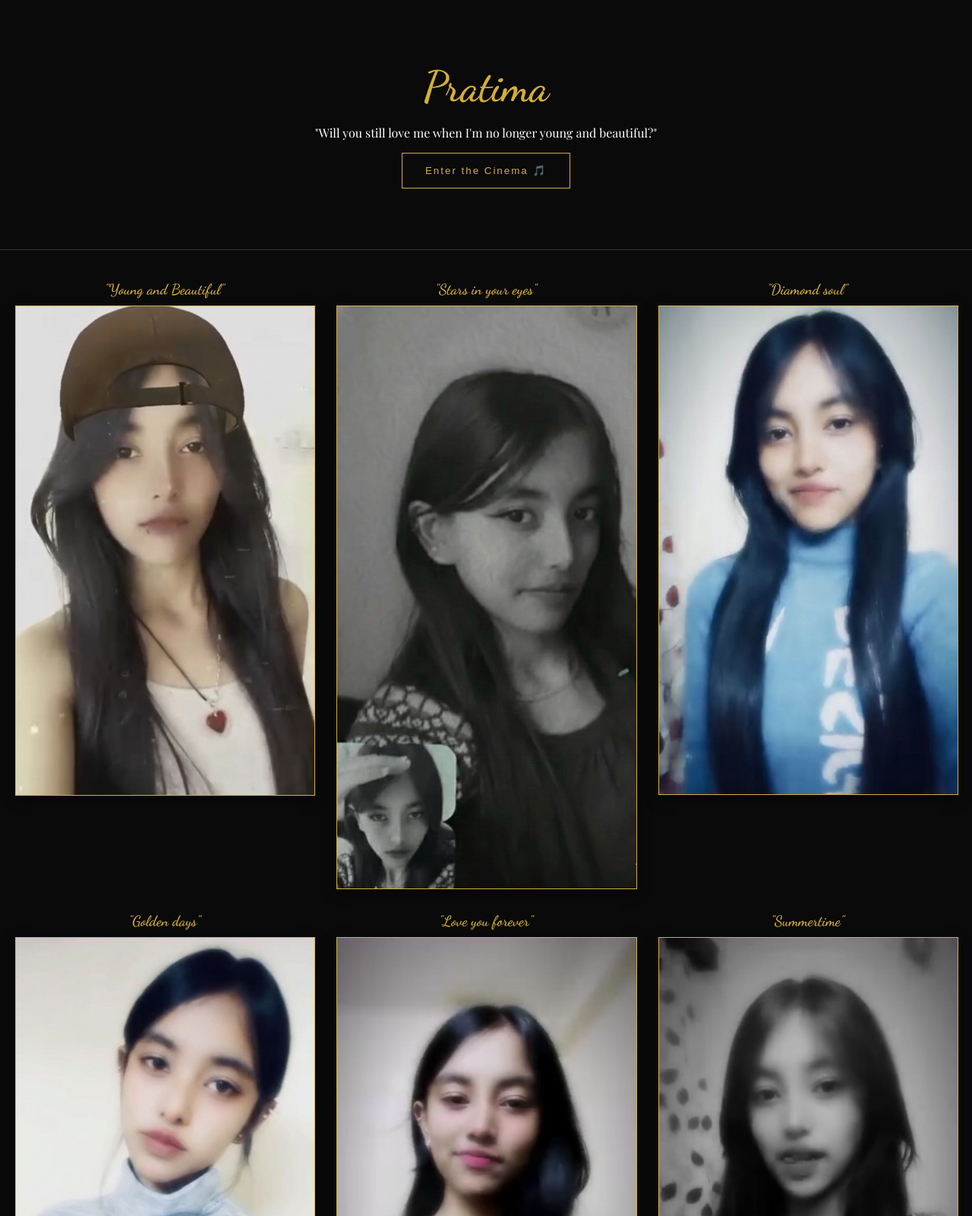
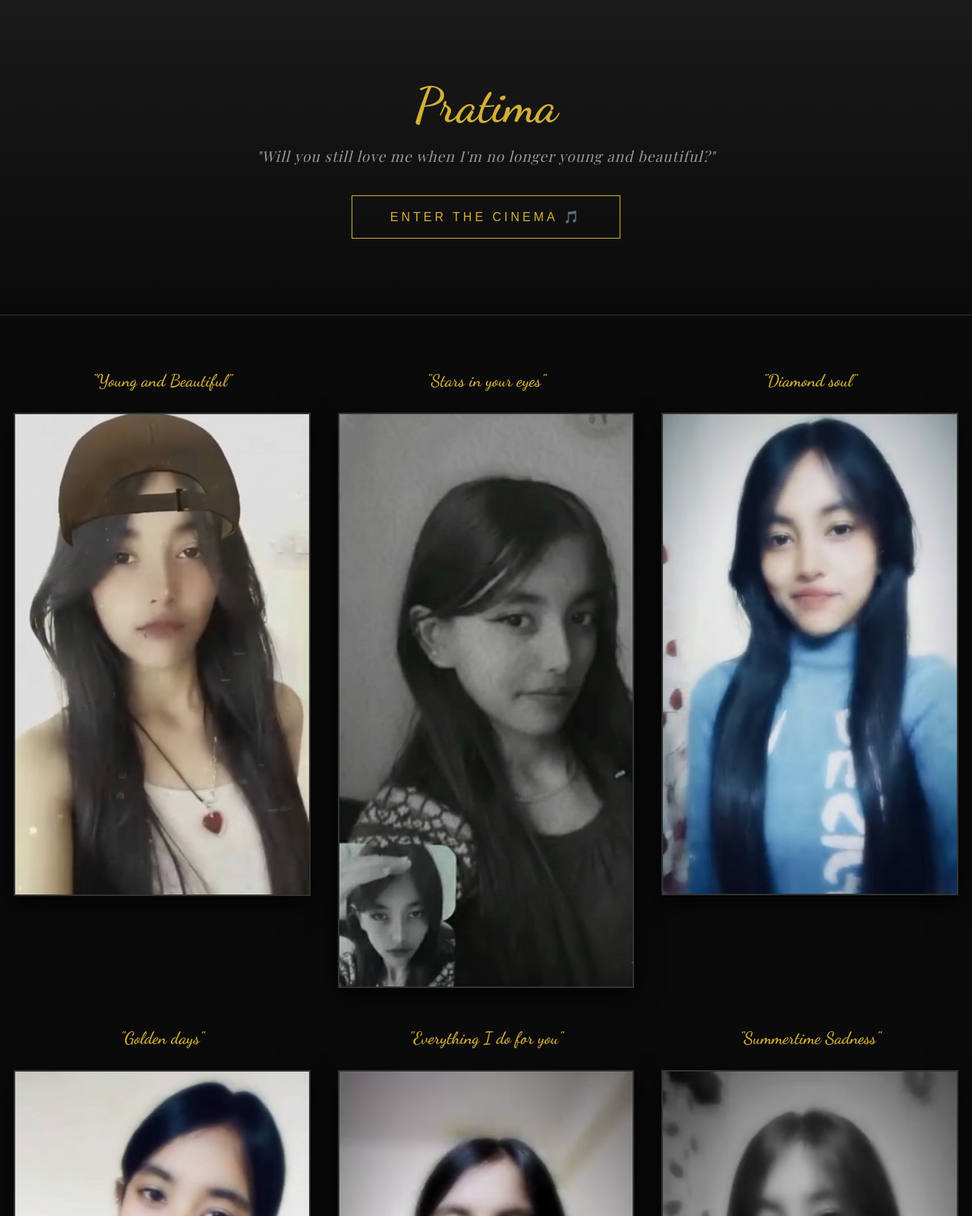
Before and after one commit to hackerz1093-web/Pratimeeeeeeyyyyyy, a plain HTML site: page index.html in a window 1280 px wide. Shown: the top 1600 px of the page at 76% size. Drawn offline with nearby package versions, Linux system fonts and the light colour scheme; a web font is replaced by a local one.

Commit message:
Update index.html

```diff
--- a/index.html
+++ b/index.html
@@ -1,4 +1,4 @@
-
+<!DOCTYPE html>
 <html lang="en">
 <head>
     <meta charset="UTF-8">
@@ -7,14 +7,60 @@
     <link href="https://fonts.googleapis.com/css2?family=Dancing+Script:wght@600&family=Playfair+Display:ital,wght@0,400;0,700;1,400&display=swap" rel="stylesheet">
     <script src="https://cdn.jsdelivr.net/npm/canvas-confetti@1.5.1/dist/confetti.browser.min.js"></script>
     <style>
-        body { margin: 0; background-color: #0a0a0a; color: #ffffff; font-family: 'Playfair Display', serif; text-align: center; }
-        header { padding: 80px 20px; border-bottom: 1px solid #333; }
-        h1 { font-family: 'Dancing Script', cursive; font-size: 3.5rem; color: #d4af37; margin: 0; }
-        .gallery { display: grid; grid-template-columns: repeat(auto-fit, minmax(300px, 1fr)); gap: 30px; padding: 40px 20px; }
-        .photo-box img { width: 100%; height: auto; border: 1px solid #d4af37; box-shadow: 0 5px 15px rgba(0,0,0,0.5); }
-        .caption { font-family: 'Dancing Script', cursive; color: #d4af37; margin-bottom: 10px; font-size: 1.2rem; }
-        .btn { background: transparent; color: #d4af37; padding: 15px 30px; border: 1px solid #d4af37; cursor: pointer; letter-spacing: 2px; }
-        .reveal { opacity: 0; transform: translateY(20px); transition: 1s all ease; }
+        body {
+            margin: 0; padding: 0;
+            background-color: #0a0a0a;
+            color: #ffffff;
+            font-family: 'Playfair Display', serif;
+            text-align: center; overflow-x: hidden;
+        }
+
+        header {
+            padding: 100px 20px;
+            background: linear-gradient(to bottom, #1a1a1a, #0a0a0a);
+            border-bottom: 1px solid #333;
+        }
+
+        h1 { font-family: 'Dancing Script', cursive; font-size: 4rem; color: #d4af37; margin: 0; }
+        .quote { font-style: italic; color: #999; margin-top: 15px; font-size: 1.2rem; letter-spacing: 1px; }
+
+        .gallery {
+            display: grid;
+            grid-template-columns: repeat(auto-fit, minmax(320px, 1fr));
+            gap: 40px; padding: 60px 20px; max-width: 1400px; margin: 0 auto;
+        }
+
+        .photo-box { display: flex; flex-direction: column; align-items: center; }
+
+        .caption-above {
+            font-family: 'Dancing Script', cursive; font-size: 1.4rem;
+            color: #d4af37; margin-bottom: 18px; min-height: 50px;
+            display: flex; align-items: center; justify-content: center;
+        }
+
+        .photo-box img {
+            width: 100%; height: auto; max-width: 400px;
+            border: 2px solid #333;
+            box-shadow: 0 10px 30px rgba(0,0,0,0.8);
+            transition: 0.4s ease;
+        }
+
+        .photo-box:hover img { transform: scale(1.02); border-color: #d4af37; }
+
+        .message-section { padding: 100px 20px; background: #000; border-top: 1px solid #1a1a1a; }
+        .message-content { max-width: 750px; margin: 0 auto; line-height: 2.2; font-size: 1.3rem; color: #ccc; }
+
+        .btn {
+            background: transparent; color: #d4af37; padding: 18px 50px;
+            border: 1px solid #d4af37; cursor: pointer;
+            font-size: 1rem; letter-spacing: 4px; transition: 0.4s;
+            text-transform: uppercase; margin-top: 20px;
+        }
+        .btn:hover { background: #d4af37; color: #000; }
+
+        footer { padding: 60px; opacity: 0.4; font-size: 0.8rem; letter-spacing: 3px; }
+
+        .reveal { opacity: 0; transform: translateY(30px); transition: 1s all ease; }
         .reveal.active { opacity: 1; transform: translateY(0); }
     </style>
 </head>
@@ -27,36 +73,71 @@
 <header>
     <div class="reveal">
         <h1>Pratima</h1>
-        <p>"Will you still love me when I'm no longer young and beautiful?"</p>
+        <p class="quote">"Will you still love me when I'm no longer young and beautiful?"</p>
         <button class="btn" onclick="celebrate()">Enter the Cinema 🎵</button>
     </div>
 </header>
 
 <div class="gallery" id="main-gallery">
-    <div class="photo-box reveal"><div class="caption">"Young and Beautiful"</div><img src="IMG_20260120_101804.png"></div>
-    <div class="photo-box reveal"><div class="caption">"Stars in your eyes"</div><img src="IMG_20260120_101742.png"></div>
-    <div class="photo-box reveal"><div class="caption">"Diamond soul"</div><img src="IMG_20260120_101709.png"></div>
-    <div class="photo-box reveal"><div class="caption">"Golden days"</div><img src="IMG_20260120_101648.png"></div>
-    <div class="photo-box reveal"><div class="caption">"Love you forever"</div><img src="IMG-20260120-WA0080.jpg"></div>
-    <div class="photo-box reveal"><div class="caption">"Summertime"</div><img src="IMG-20260120-WA0076.jpg"></div>
-    <div class="photo-box reveal"><div class="caption">"Butterfly"</div><img src="IMG_20260120_095330.png"></div>
-    <div class="photo-box reveal"><div class="caption">"The Muse"</div><img src="IMG-20260120-WA0008.jpg"></div>
+    <div class="photo-box reveal"><div class="caption-above">"Young and Beautiful"</div><img src="IMG_20260120_101804.png"></div>
+    <div class="photo-box reveal"><div class="caption-above">"Stars in your eyes"</div><img src="IMG_20260120_101742.png"></div>
+    <div class="photo-box reveal"><div class="caption-above">"Diamond soul"</div><img src="IMG_20260120_101709.png"></div>
+    <div class="photo-box reveal"><div class="caption-above">"Golden days"</div><img src="IMG_20260120_101648.png"></div>
+    <div class="photo-box reveal"><div class="caption-above">"Everything I do for you"</div><img src="IMG-20260120-WA0080.jpg"></div>
+    <div class="photo-box reveal"><div class="caption-above">"Summertime Sadness"</div><img src="IMG-20260120-WA0076.jpg"></div>
+    <div class="photo-box reveal"><div class="caption-above">"Happiness is a butterfly"</div><img src="IMG_20260120_095330.png"></div>
+    <div class="photo-box reveal"><div class="caption-above">"Pure Gold"</div><img src="IMG-20260120-WA0000.jpg"></div>
+    <div class="photo-box reveal"><div class="caption-above">"Classic Heart"</div><img src="IMG-20260120-WA0003.jpg"></div>
+    <div class="photo-box reveal"><div class="caption-above">"The Muse"</div><img src="IMG-20260120-WA0008.jpg"></div>
+    <div class="photo-box reveal"><div class="caption-above">"Vintage Dream"</div><img src="IMG-20260120-WA0007.jpg"></div>
+    <div class="photo-box reveal"><div class="caption-above">"Timeless"</div><img src="IMG-20260120-WA0010.jpg"></div>
+    <div class="photo-box reveal"><div class="caption-above">"Blue Hydrangeas"</div><img src="IMG-20260114-WA0031.jpg"></div>
+    <div class="photo-box reveal"><div class="caption-above">"Our Era"</div><img src="IMG-20260107-WA0080.jpg"></div>
+    <div class="photo-box reveal"><div class="caption-above">"Rooted in my soul"</div><img src="IMG-20260114-WA0028.jpg"></div>
+    <div class="photo-box reveal"><div class="caption-above">"A Cinematic Dream"</div><img src="IMG-20260114-WA0023.jpg"></div>
+    <div class="photo-box reveal"><div class="caption-above">"Soul of the party"</div><img src="IMG-20251217-WA0001(1).jpg"></div>
+    <div class="photo-box reveal"><div class="caption-above">"The Flame"</div><img src="IMG-20260114-WA0013.jpg"></div>
+    <div class="photo-box reveal"><div class="caption-above">"Forever Beautiful"</div><img src="IMG-20260114-WA0009.jpg"></div>
 </div>
 
-<footer>LANA CORE — 2026</footer>
+<div class="message-section reveal">
+    <h2 style="font-family: 'Dancing Script'; font-size: 3rem; color: #d4af37;">To My Muse</h2>
+    <div class="message-content">
+        Watching you is like watching a classic movie—timeless and breathtaking.
+        You aren't just a part of my life; you are the best part of it.
+        Thank you for being my muse and my best friend.
+        <br><br>
+        <strong style="color: #fff;">Happy Birthday, Beautiful! <br> With all my love, Naresh</strong>
+    </div>
+</div>
+
+<footer>LANA CORE AESTHETIC — 2026 — FOR PRATIMA</footer>
 
 <script>
     function celebrate() {
         document.getElementById('lanaSong').play();
-        confetti({ particleCount: 100, spread: 70, origin: { y: 0.6 }, colors: ['#d4af37', '#ffffff'] });
+        confetti({
+            particleCount: 150,
+            spread: 70,
+            origin: { y: 0.6 },
+            colors: ['#d4af37', '#ffffff']
+        });
         document.getElementById('main-gallery').scrollIntoView({ behavior: 'smooth' });
     }
-    window.addEventListener('scroll', () => {
-        document.querySelectorAll('.reveal').forEach(el => {
-            if (el.getBoundingClientRect().top < window.innerHeight - 100) el.classList.add('active');
-        });
-    });
+
+    window.addEventListener('scroll', reveal);
+    function reveal() {
+        var reveals = document.querySelectorAll('.reveal');
+        for (var i = 0; i < reveals.length; i++) {
+            var windowHeight = window.innerHeight;
+            var revealTop = reveals[i].getBoundingClientRect().top;
+            if (revealTop < windowHeight - 150) {
+                reveals[i].classList.add('active');
+            }
+        }
+    }
+    reveal();
 </script>
 
 </body>
-</html>
+                                      </html>
```
